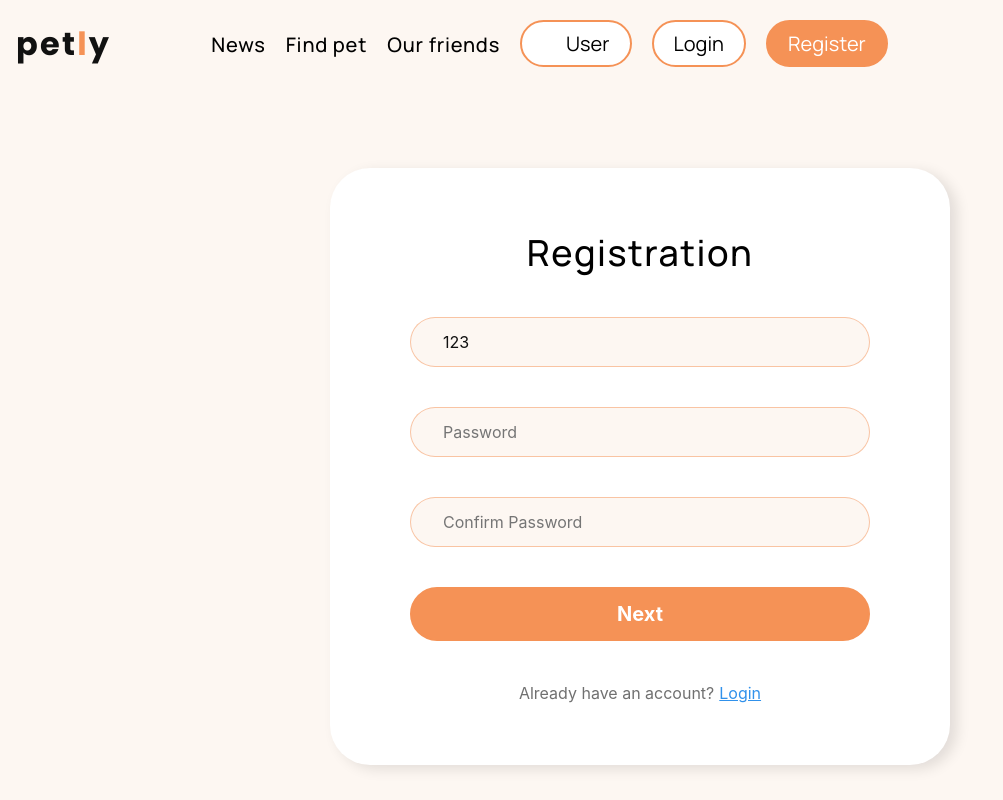
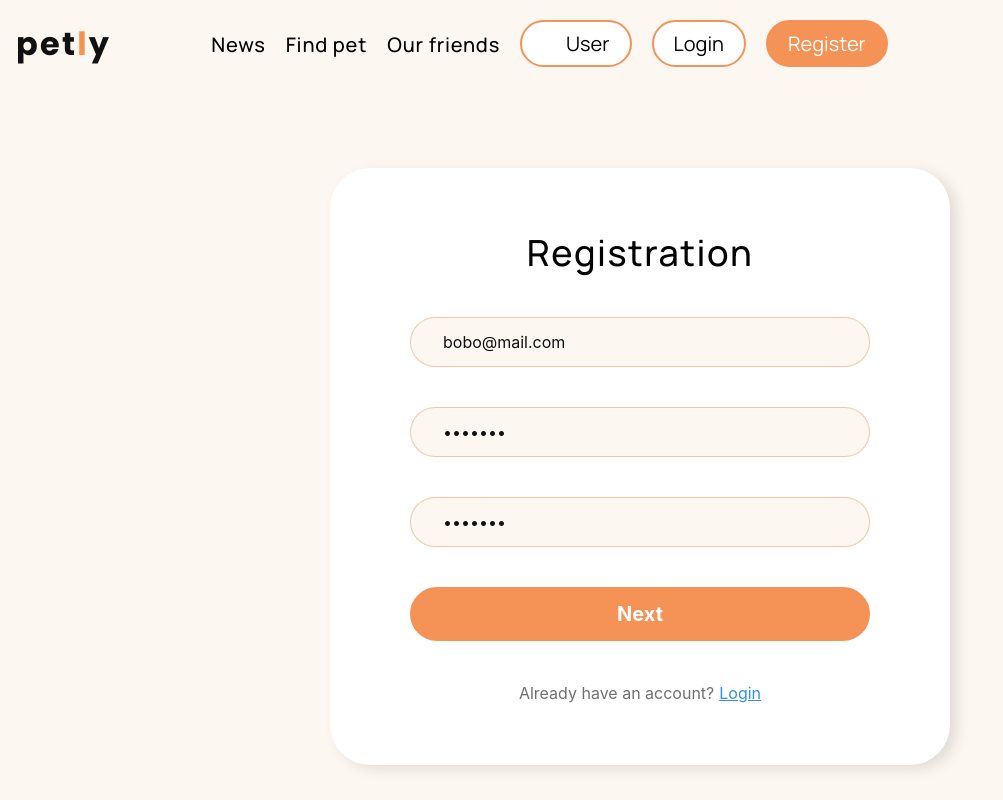
Before and after one commit to gradussus/petly-front, a React (Create React App) app: page /petly-front/register in a window 1280 px wide. Shown: the whole page, without its empty margins (0-1003 px from the left). Built offline with nearby package versions, Linux system fonts and the light colour scheme.

Commit message:
formik forms

```diff
--- a/src/components/AuthForm/AuthForm.jsx
+++ b/src/components/AuthForm/AuthForm.jsx
@@ -1,9 +1,9 @@
 import * as SC from './AuthForm.styled';
 
-export const AuthForm = ({title, children, onSubmit}) => {
+export const AuthForm = ({title, children}) => {
 
     return (
-      <SC.AuthForm onSubmit={onSubmit} autoComplete='off'>
+      <SC.AuthForm autoComplete='off'>
       <SC.Title>{title}</SC.Title>
         {children}
       </SC.AuthForm>
--- a/src/components/LoginPage/LoginForm.jsx
+++ b/src/components/LoginPage/LoginForm.jsx
@@ -1,55 +1,53 @@
 import { Input } from './Input/Input'
 import { AccentButton } from './Buttons/Buttons';
 import { AuthForm }  from 'components/AuthForm/AuthForm';
-import { RedirectLink } from 'components/LoginPage/RedirectLink/RedirectLink';
-import { useState } from 'react';
+import { RedirectLink } from 'components/LoginPage/RedirectLink/RedirectLink'
+import { Formik, ErrorMessage } from 'formik';
+import { ErrorMessages } from '../RegisterPage/ErrorMessages/ErrorMessages';
+import { LoginValidation } from './Shema';
 
-import axios from 'axios';
+// import axios from 'axios';
 
-axios.defaults.baseURL = 'https://petly-vxdt.onrender.com/';
+// axios.defaults.baseURL = 'https://petly-vxdt.onrender.com/';
+
+const initialValues = {
+  email: 'xlebushek@gmail.com',
+  password: 'AgSgfgnhh3',
+}
 
 export const LoginForm = () => {
-  const [email, setEmail] = useState('');
-  const [password, setPassword] = useState('');
 
+  const handleSubmit = (values, {resetForm}) => {
 
-  const handleEmailChange = e => {
-    setEmail(e.target.value );
-  };
+    //  const req = async () => {
+    //   try {
+    //     const res = await axios.post('/api/auth/login', values)
+    //     .then((response) => {
+    //       console.log(response);
+    //     })
+    //     return res.data;
+    //   } catch (error) {
+    //     return error.message;
+    //   }
+    // };
+    // req();
 
-  const handlePassChange = e => {
-    setPassword(e.target.value );
-  };
-
-  const handleSubmit = e => {
-     e.preventDefault();
-     const form = e.currentTarget;
-
-     const data = { email, password };
-
-     const req = async () => {
-      try {
-        const res = await axios.post('/api/auth/login', data)
-        .then((response) => {
-          console.log(response);
-        })
-        return res.data;
-      } catch (error) {
-        return error.message;
-      }
-    };
-    req();
-
-    console.log(data);;
-     form.reset();
+    console.log(values);;
+    resetForm();
    };
 
       return (
-        <AuthForm title="Login" onSubmit={handleSubmit}>
-            <Input placeholder="Email" type="email" name="email" value={email} onChange={handleEmailChange} autoComplete="off" />
-            <Input placeholder="Password" type="password" name="password" value={password} onChange={handlePassChange} autoComplete="off" />
-            <AccentButton>Login</AccentButton>
-            <RedirectLink/>
-        </AuthForm>
+        <Formik initialValues={initialValues} onSubmit={handleSubmit} validationSchema={LoginValidation}>
+          <AuthForm title="Login" onSubmit={handleSubmit}>
+              <Input placeholder="Email" type="email" name="email" />
+              <ErrorMessage name='email' component={ErrorMessages}/>
+
+              <Input placeholder="Password" type="password" name="password" />
+              <ErrorMessage name='password' component={ErrorMessages}/>
+
+              <AccentButton type='submit'>Login</AccentButton>
+              <RedirectLink/>
+          </AuthForm>
+        </Formik>
       );
     };
--- /dev/null
+++ b/src/components/LoginPage/Shema.js
@@ -0,0 +1,9 @@
+import { object, string } from "yup";
+
+export const LoginValidation = object().shape({
+    email: string()
+      .required("Valid email required")
+      .email("Please set the correct email"),
+    password: string().min(6, "must be 6 characters long").max(16, "must be less than 16 characters").required("Required"),
+
+  });
--- /dev/null
+++ b/src/components/RegisterPage/ErrorMessages/ErrorMessages.jsx
@@ -0,0 +1,5 @@
+import * as SC from './ErrorMessages.styled';
+
+export const ErrorMessages = (props) => {
+  return <SC.ErrorMessages  {...props} />;
+};
--- /dev/null
+++ b/src/components/RegisterPage/ErrorMessages/ErrorMessages.styled.js
@@ -0,0 +1,15 @@
+import styled from 'styled-components';
+
+export const ErrorMessages = styled.div`
+    font-family: 'Manrope';
+    font-style: normal;
+    font-weight: 400;
+    font-size: 14px;
+    line-height: 19px;
+    color: #E2001A;
+
+    position: relative;
+    top: -35px;
+    right: -20px;
+    margin-right: auto;
+`
--- a/src/components/RegisterPage/RegisterForm.jsx
+++ b/src/components/RegisterPage/RegisterForm.jsx
@@ -3,87 +3,73 @@ import { AccentButton, TransparentButton, NextBtn } from '../LoginPage/Buttons/B
 import { AuthForm }  from 'components/AuthForm/AuthForm';
 import { RedirectLink } from 'components/RegisterPage/RedirectLink/RedirectLink';
 import { useState } from 'react';
-import axios from 'axios';
-import { Formik } from 'formik';
+// import axios from 'axios';
+import { Formik, ErrorMessage } from 'formik';
+import { ErrorMessages } from './ErrorMessages/ErrorMessages';
+import { RegisterValidation } from './Shema';
 
+const initialValues = {
+  email: 'bobo@mail.com',
+  password: '11111gG',
+  confirmPassword: '11111gG',
+  name: 'Bob',
+  city: 'Kyiv, Ukraine',
+  phone: '+380963332211'
+}
 
-axios.defaults.baseURL = 'https://petly-vxdt.onrender.com/';
+// axios.defaults.baseURL = 'https://petly-vxdt.onrender.com/';
 
 export const RegisterForm = () => {
   const [isSecondStep, setSecondStep] = useState(false);
-  const [email, setEmail] = useState('');
-  const [password, setPassword] = useState('');
-  const [confPassword, setConfPassword] = useState('');
-  const [name, setName] = useState('');
-  const [city, setCity] = useState('');
-  const [phone, setPhone] = useState('');
-
-  const initialValues = {
-    email: '123',
-    password: '123',
-    confPassword: '',
-    name: '',
-    city: '',
-    phone: ''
-  }
-
-  const handleChange = evt => {
-    const { name, value } = evt.target;
-
-    switch (name) {
-      case "email":
-        setEmail(value)
-        break;
-      case "password":
-        setPassword(value)
-        break;
-      case "confPassword":
-        setConfPassword(value)
-        break;
-      case "name":
-        setName(value)
-        break;
-      case "city":
-        setCity(value)
-        break;
-        case "tel":
-        setPhone(value)
-        break;
-
-        default:
-          console.log("Sorry");
-  };
-}
-
-  const handleSubmit = (values, actions) => {
-    // e.preventDefault();
-    // const form = e.target;
-    // const {email, password, name, city, phone} = e.target.elements.value;
-    // const email = e.target.elements.email.value;
 
 
+  const handleSubmit = (values, {resetForm}) => {
+
+    // const req = async () => {
+    //   try {
+    //     const res = await axios.post('/api/auth/register', values)
+    //     .then((response) => {
+    //       console.log(response);
+    //     })
+    //     return res.data;
+    //   } catch (error) {
+    //     return error.message;
+    //   }
+    // };
+    // req();
+
+    console.log(values);
+    resetForm();
 
 
-    console.log(values);
-    // form.reset();
   };
 
       return (
-        <Formik initialValues={initialValues} onSubmit={handleSubmit}>
+        <Formik initialValues={initialValues} onSubmit={handleSubmit} validationSchema={RegisterValidation} >
           <AuthForm title="Registration" >
             {isSecondStep ? (
               <>
-              <Input placeholder="Name" type="text" name="name" value={name} onChange={handleChange} />
-              <Input placeholder="City, region" type="text" name="city" value={city} onChange={handleChange} />
-              <Input placeholder="Mobile phone" type="tel" name="tel" value={phone} onChange={handleChange} />
+              <Input placeholder="Name" type="text" name="name"  />
+              <ErrorMessage name='name' component={ErrorMessages}/>
+
+              <Input placeholder="City, region" type="text" name="city"  />
+              <ErrorMessage name='city' component={ErrorMessages}/>
+
+              <Input placeholder="Mobile phone" type="tel" name="phone"  />
+              <ErrorMessage name='email' component={ErrorMessages}/>
+
               <AccentButton type="submit">Register</AccentButton>
               <TransparentButton type="button" onClick={() => setSecondStep(!isSecondStep)}>Back</TransparentButton>
               </>
               ):(
               <>
-              <Input placeholder="Email" type="email" name="email" onChange={handleChange} />
-              <Input placeholder="Password" type="password" name="password" value={password} onChange={handleChange} />
-              <Input placeholder="Confirm Password" type="password" name="confPassword" value={confPassword} onChange={handleChange} />
+              <Input placeholder="Email" type="email" name="email"  />
+              <ErrorMessage name='email' component={ErrorMessages}/>
+              <Input placeholder="Password" type="password" name="password"/>
+              <ErrorMessage name='password'component={ErrorMessages}/>
+              <Input placeholder="Confirm Password" type="password" name="confirmPassword"/>
+              <ErrorMessage name='confirmPassword' component={ErrorMessages}/>
+
               <NextBtn onClick={() => setSecondStep(!isSecondStep)}>Next</NextBtn>
 
               </>
@@ -94,19 +80,3 @@ export const RegisterForm = () => {
 
       );
     };
-
-
-        // const data = {email, password, name, city, phone};
-
-    // const req = async () => {
-    //   try {
-    //     const res = await axios.post('/api/auth/register', data)
-    //     .then((response) => {
-    //       console.log(response);
-    //     })
-    //     return res.data;
-    //   } catch (error) {
-    //     return error.message;
-    //   }
-    // };
-    // req();
--- /dev/null
+++ b/src/components/RegisterPage/Shema.js
@@ -0,0 +1,17 @@
+import { object, string, ref } from "yup";
+
+export const RegisterValidation = object().shape({
+    email: string()
+      .required("Valid email required")
+      .email("Please set the correct email"),
+    password: string().min(6, "must be 6 characters long").max(16, "must be less than 16 characters").required("Required"),
+    confirmPassword: string()
+      .required("Please confirm your password")
+      .oneOf([ref("password")], "Passwords do not match"),
+    name: string().required("Name is Required"),
+    phone:string()
+    .required('Phone is required')
+    .matches(/^\+380\d{9}$/, 'Must start +380 and have 12 characters'),
+    city: string().required('City is required'),
+
+  });
```
Also changed, not shown: 1 other file (tests, documents, lock files or other folders).
